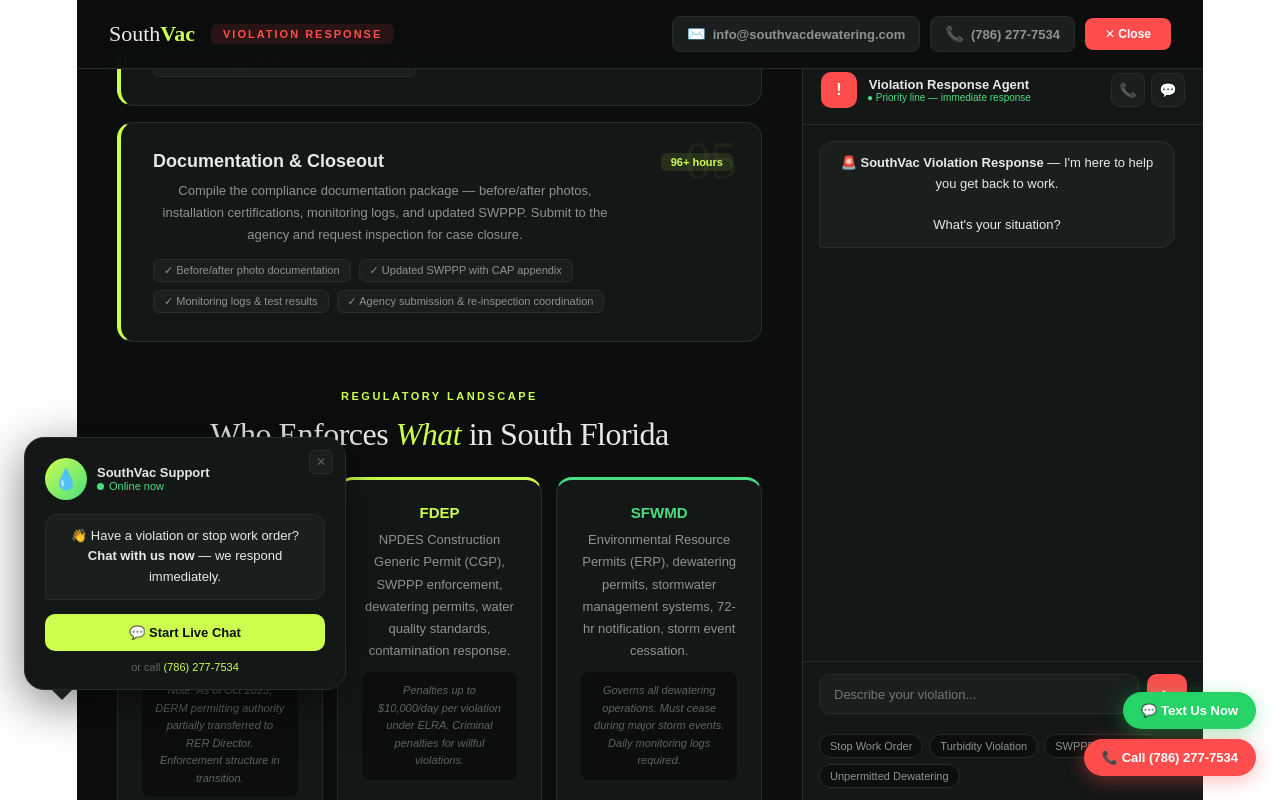
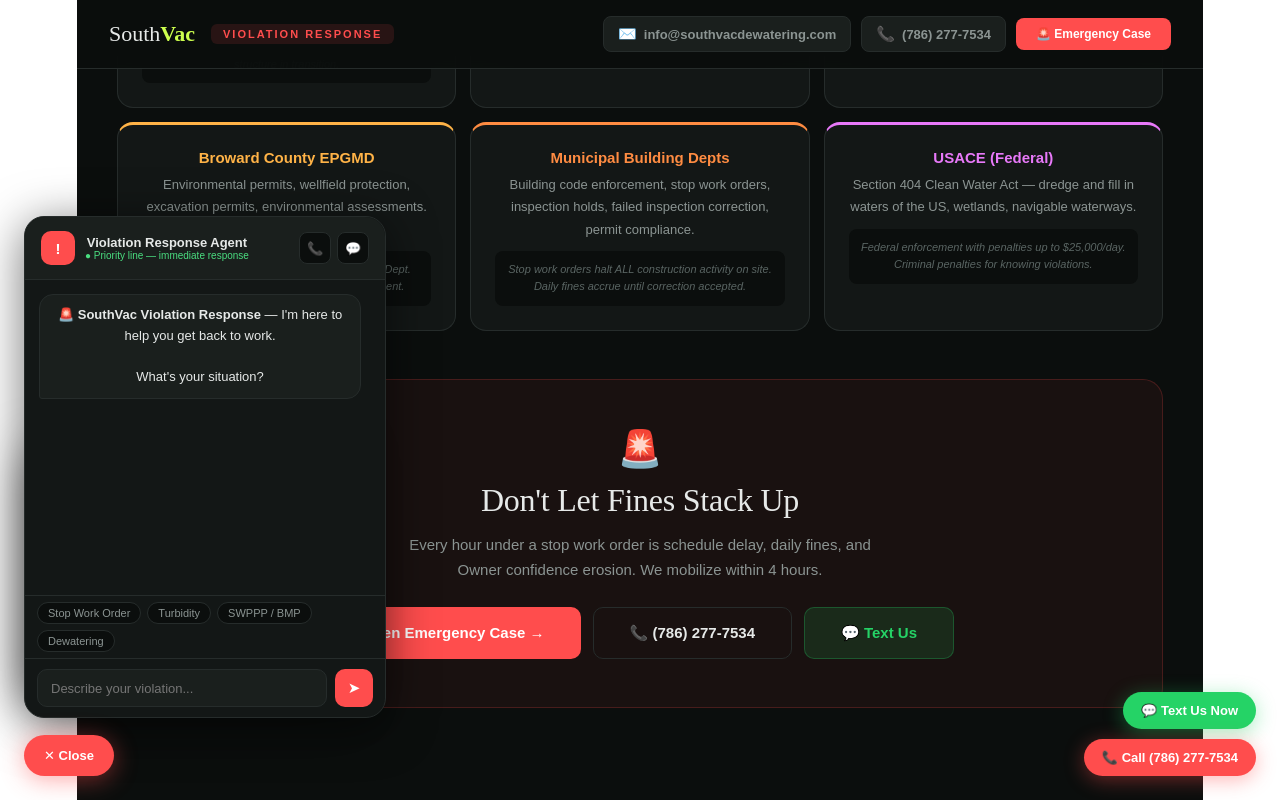
Before and after one commit to logixNFT/southvac-violation-response, a React (Vite) app: page / in a window 1280 px wide. Both pictures are taken after a click on the button "Open Emergency Case →". Shown: the part 13-813 px from the top of the page. Built offline with nearby package versions, Linux system fonts and the light colour scheme; no server answers.

Commit message:
Move chat bot to floating bottom-left widget

```diff
--- a/src/StopWorkDERM.jsx
+++ b/src/StopWorkDERM.jsx
@@ -180,7 +180,7 @@
             <span style={{ fontSize: 15 }}>📞</span> (786) 277-7534
           </a>
           <button onClick={() => setChatOpen(!chatOpen)} style={{ background: C.danger, color: "#fff", border: "none", padding: "9px 20px", borderRadius: 8, fontWeight: 700, fontSize: 12, cursor: "pointer", fontFamily: "inherit" }}>
-            {chatOpen ? "✕ Close" : "🚨 Open Emergency Case"}
+            🚨 Emergency Case
           </button>
         </div>
       </div>
@@ -274,9 +274,8 @@
         </div>
       )}
 
-      <div style={{ display: "flex", height: "calc(100vh - 56px)" }}>
-        {/* MAIN */}
-        <div style={{ flex: 1, overflow: "auto", padding: "32px 40px", maxWidth: chatOpen ? "calc(100% - 400px)" : "100%" }}>
+      <div style={{ height: "calc(100vh - 56px)", overflow: "auto" }}>
+        <div style={{ padding: "32px 40px" }}>
           {/* HERO */}
           <div style={{ marginBottom: 48 }}>
             <div style={{ fontSize: 11, textTransform: "uppercase", letterSpacing: "2.5px", color: C.danger, fontWeight: 700, marginBottom: 14 }}>Stop Work & Environmental Compliance</div>
@@ -394,27 +393,53 @@
             </div>
           </div>
         </div>
+      </div>
 
-        {/* CHAT */}
+      {/* FLOATING CHAT BUTTON — bottom left */}
+      <button onClick={() => setChatOpen(!chatOpen)} style={{
+        position: "fixed", bottom: 24, left: 24, zIndex: 310,
+        background: C.danger, color: "#fff", border: "none",
+        borderRadius: 50, padding: "13px 20px",
+        fontWeight: 700, fontSize: 13, cursor: "pointer",
+        fontFamily: "'DM Sans', sans-serif",
+        display: "flex", alignItems: "center", gap: 8,
+        boxShadow: "0 4px 24px rgba(255,77,77,.45)",
+      }}>
+        {chatOpen ? "✕ Close" : <><span style={{ fontSize: 16 }}>🚨</span> Open Emergency Case</>}
+      </button>
+
+      {/* FLOATING CHAT WIDGET — bottom left */}
       {chatOpen && (
-          <div style={{ width: 400, borderLeft: `1px solid ${C.brd}`, display: "flex", flexDirection: "column", background: C.card, flexShrink: 0 }}>
-            <div style={{ padding: "16px 18px", borderBottom: `1px solid ${C.brd}`, display: "flex", alignItems: "center", justifyContent: "space-between" }}>
+        <div style={{
+          position: "fixed", bottom: 82, left: 24, zIndex: 309,
+          width: 360, height: 500,
+          background: C.card, border: `1px solid ${C.brd}`,
+          borderRadius: 20, display: "flex", flexDirection: "column",
+          boxShadow: "0 8px 48px rgba(0,0,0,.55)",
+          animation: "chatSlide .25s ease",
+        }}>
+          <style>{`@keyframes chatSlide { from { opacity:0; transform:translateY(12px); } to { opacity:1; transform:translateY(0); } }`}</style>
+
+          {/* header */}
+          <div style={{ padding: "14px 16px", borderBottom: `1px solid ${C.brd}`, display: "flex", alignItems: "center", justifyContent: "space-between", borderRadius: "20px 20px 0 0", background: C.el }}>
             <div style={{ display: "flex", alignItems: "center", gap: 10 }}>
-                <div style={{ width: 36, height: 36, background: C.danger, borderRadius: 10, display: "flex", alignItems: "center", justifyContent: "center", fontSize: 16, fontWeight: 700, color: "#fff" }}>!</div>
+              <div style={{ width: 34, height: 34, background: C.danger, borderRadius: 10, display: "flex", alignItems: "center", justifyContent: "center", fontSize: 15, fontWeight: 700, color: "#fff" }}>!</div>
               <div>
                 <div style={{ fontSize: 13, fontWeight: 700 }}>Violation Response Agent</div>
                 <div style={{ fontSize: 10, color: "#4ADE80" }}>● Priority line — immediate response</div>
               </div>
             </div>
             <div style={{ display: "flex", gap: 6 }}>
-                <a href="tel:+17862777534" title="Call" style={{ width: 32, height: 32, borderRadius: 8, background: C.el, border: `1px solid ${C.brd}`, display: "flex", alignItems: "center", justifyContent: "center", fontSize: 14, textDecoration: "none" }}>📞</a>
-                <a href="sms:+17862777534" title="Text" style={{ width: 32, height: 32, borderRadius: 8, background: C.el, border: `1px solid ${C.brd}`, display: "flex", alignItems: "center", justifyContent: "center", fontSize: 14, textDecoration: "none" }}>💬</a>
+              <a href="tel:+17862777534" title="Call" style={{ width: 30, height: 30, borderRadius: 8, background: C.bg, border: `1px solid ${C.brd}`, display: "flex", alignItems: "center", justifyContent: "center", fontSize: 13, textDecoration: "none" }}>📞</a>
+              <a href="sms:+17862777534" title="Text" style={{ width: 30, height: 30, borderRadius: 8, background: C.bg, border: `1px solid ${C.brd}`, display: "flex", alignItems: "center", justifyContent: "center", fontSize: 13, textDecoration: "none" }}>💬</a>
             </div>
           </div>
-            <div style={{ flex: 1, overflow: "auto", padding: 16, display: "flex", flexDirection: "column", gap: 12 }}>
+
+          {/* messages */}
+          <div style={{ flex: 1, overflow: "auto", padding: 14, display: "flex", flexDirection: "column", gap: 10 }}>
             {messages.map((m, i) => (
               <div key={i} style={{
-                  maxWidth: "88%", padding: "11px 15px", borderRadius: 14, fontSize: 13, lineHeight: 1.6,
+                maxWidth: "88%", padding: "10px 14px", borderRadius: 14, fontSize: 13, lineHeight: 1.6,
                 ...(m.r === "user"
                   ? { background: C.danger, color: "#fff", alignSelf: "flex-end", borderBottomRightRadius: 3, fontWeight: 500 }
                   : { background: C.el, border: `1px solid ${C.brd}`, alignSelf: "flex-start", borderBottomLeftRadius: 3 })
@@ -422,21 +447,24 @@
             ))}
             <div ref={chatEnd} />
           </div>
-            <div style={{ padding: "12px 16px", borderTop: `1px solid ${C.brd}`, display: "flex", gap: 8 }}>
+
+          {/* quick replies */}
+          <div style={{ padding: "6px 12px", display: "flex", gap: 6, flexWrap: "wrap", borderTop: `1px solid ${C.brd}` }}>
+            {["Stop Work Order", "Turbidity", "SWPPP / BMP", "Dewatering"].map((q, i) => (
+              <button key={i} onClick={() => handleChat(q)} style={{ background: C.bg, border: `1px solid ${C.brd}`, color: C.tx2, padding: "4px 10px", borderRadius: 100, fontSize: 11, cursor: "pointer", fontFamily: "inherit" }}>{q}</button>
+            ))}
+          </div>
+
+          {/* input */}
+          <div style={{ padding: "10px 12px", borderTop: `1px solid ${C.brd}`, display: "flex", gap: 8 }}>
             <input value={input} onChange={e => setInput(e.target.value)} onKeyDown={e => e.key === "Enter" && handleChat(input)}
               placeholder="Describe your violation..."
-                style={{ flex: 1, background: C.el, border: `1px solid ${C.brd}`, borderRadius: 10, padding: "10px 14px", color: C.tx, fontFamily: "inherit", fontSize: 13, outline: "none" }} />
+              style={{ flex: 1, background: C.el, border: `1px solid ${C.brd}`, borderRadius: 10, padding: "9px 13px", color: C.tx, fontFamily: "inherit", fontSize: 13, outline: "none" }} />
             <button onClick={() => handleChat(input)}
-                style={{ background: C.danger, border: "none", borderRadius: 10, width: 40, height: 40, display: "flex", alignItems: "center", justifyContent: "center", cursor: "pointer", fontSize: 16, color: "#fff" }}>➤</button>
-            </div>
-            <div style={{ padding: "8px 16px 12px", display: "flex", gap: 6, flexWrap: "wrap" }}>
-              {["Stop Work Order", "Turbidity Violation", "SWPPP Deficiency", "Unpermitted Dewatering"].map((q, i) => (
-                <button key={i} onClick={() => handleChat(q)} style={{ background: C.bg, border: `1px solid ${C.brd}`, color: C.tx2, padding: "5px 10px", borderRadius: 100, fontSize: 11, cursor: "pointer", fontFamily: "inherit" }}>{q}</button>
-              ))}
+              style={{ background: C.danger, border: "none", borderRadius: 10, width: 38, height: 38, display: "flex", alignItems: "center", justifyContent: "center", cursor: "pointer", fontSize: 15, color: "#fff", flexShrink: 0 }}>➤</button>
           </div>
         </div>
       )}
     </div>
-    </div>
   );
 }
```
Lines whose indentation alone changed are shown as unchanged.
